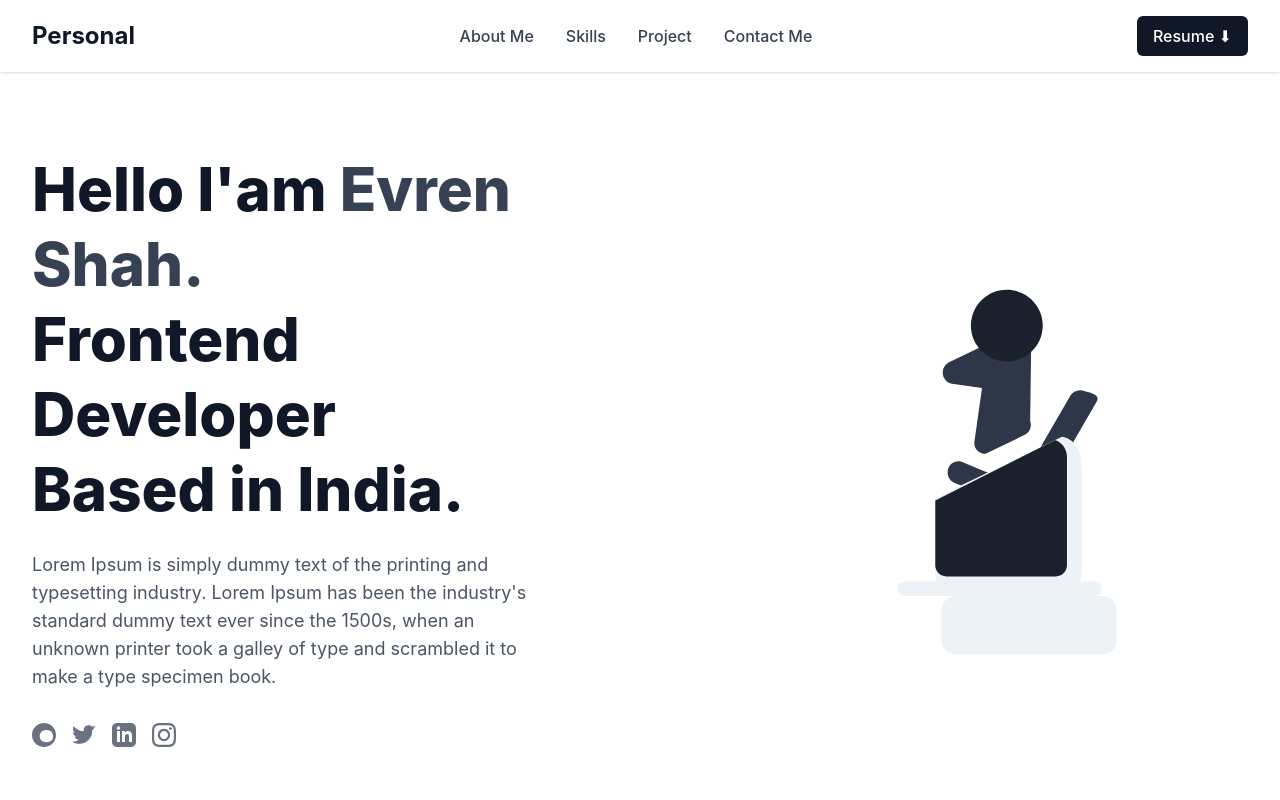
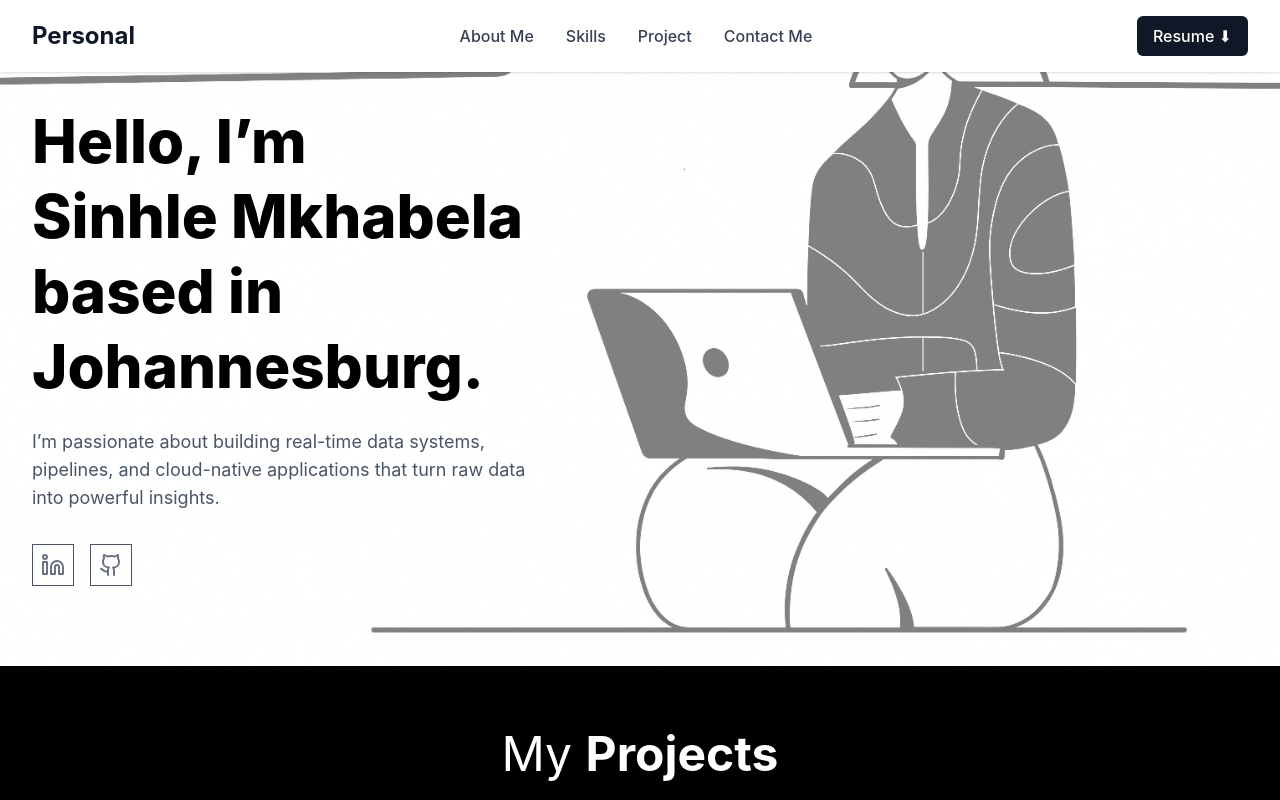
Before and after one commit to SinhleM/portfolio, a React (Vite) app: page / in a window 1280 px wide. Shown: the top 800 px of the page. Built offline with nearby package versions, Linux system fonts and the light colour scheme; the HTML template or start-up script is replaced by a standard one.

Commit message:
Hero done

```diff
--- a/src/components/Hero.jsx
+++ b/src/components/Hero.jsx
@@ -1,68 +1,67 @@
 import React from 'react';
+// Import social media icons from Lucide React
+import { Linkedin, Github } from 'lucide-react';
 
 // Hero component is the first thing users see. It contains the main heading,
 // a brief introduction, social media links, and a prominent illustration.
 // The layout is responsive, stacking vertically on mobile and side-by-side on larger screens.
 function Hero() {
-    // Inline SVG for the illustration to avoid external file dependencies.
-    const Illustration = () => (
-        <svg viewBox="0 0 200 200" xmlns="http://www.w3.org/2000/svg" className="w-full h-full">
-            <g>
-                {/* Person */}
-                <path fill="#2d3748" d="M125.8,60.2c-1.3-1.6-3.5-2.1-5.4-1.2l-22.6,10.9c-1.9,0.9-2.8,3-2.1,5c0.5,1.3,1.6,2.2,2.9,2.4l10.3,1.5 l-2.6,18.5c-0.2,1.8,1,3.5,2.8,3.9c0.4,0.1,0.8,0.1,1.2,0l13.1-6.3c1.8-0.9,2.7-2.9,2-4.8L125.8,60.2z"/>
-                <path fill="#1a202c" d="M117.4,45.1c-6.8,0-12.3,5.5-12.3,12.3s5.5,12.3,12.3,12.3s12.3-5.5,12.3-12.3S124.2,45.1,117.4,45.1z"/>
-                <path fill="#2d3748" d="M148.2,83.4l-20.7,35.8c-1,1.7-3.1,2.4-5,1.6l-22.9-9.5c-1.9-0.8-2.9-2.8-2.3-4.8c0.6-2,2.6-3.1,4.6-2.5l19.5,8.1l17.7-30.6c1-1.7,3.1-2.4,5-1.6C148.1,80.7,149.1,82,148.2,83.4z"/>
-
-                {/* Laptop and Chair */}
-                <path fill="#edf2f7" d="M136.3,95.5l-39.8,19.1c-2.2,1.1-3.6,3.3-3.6,5.7v22.2c0,3.5,2.8,6.3,6.3,6.3h37.5c3.5,0,6.3-2.8,6.3-6.3v-37.1 C143.1,99.8,140.2,96.1,136.3,95.5z"/>
-                <path fill="#1a202c" d="M92.9,117.3v22.2c0,2.1,1.7,3.8,3.8,3.8h37.5c2.1,0,3.8-1.7,3.8-3.8v-37.1c0-2.6-1.6-4.9-4-5.8L92.9,117.3z"/>
-                <rect x="80" y="145" width="70" height="5" rx="2.5" fill="#edf2f7" />
-                <path fill="#edf2f7" d="M150,150h-50c-2.8,0-5,2.2-5,5v10c0,2.8,2.2,5,5,5h50c2.8,0,5-2.2,5-5v-10C155,152.2,152.8,150,150,150z" />
-            </g>
-        </svg>
-    );
-
-    // Social media icons as inline SVGs
+    // Social media icons using Lucide React (Twitter and Instagram removed)
     const socialIcons = [
-        { href: "#", icon: <svg className="w-6 h-6" fill="currentColor" viewBox="0 0 24 24"><path d="M12 0C5.373 0 0 5.373 0 12s5.373 12 12 12 12-5.373 12-12S18.627 0 12 0zm6.29 18.29c-1.17.65-2.47.98-3.89.98-1.42 0-2.72-.33-3.89-.98C9.34 17.64 8.37 16.5 8 15.17c-.37-1.33-.37-2.83 0-4.16.37-1.33 1.34-2.47 2.51-3.12 1.17-.65 2.47-.98 3.89-.98s2.72.33 3.89.98c1.17.65 2.14 1.79 2.51 3.12.37 1.33.37 2.83 0 4.16-.37 1.33-1.34 2.47-2.51 3.12z"/></svg> },
-        { href: "#", icon: <svg className="w-6 h-6" fill="currentColor" viewBox="0 0 24 24"><path d="M24 4.557c-.883.392-1.832.656-2.828.775 1.017-.609 1.798-1.574 2.165-2.724-.951.564-2.005.974-3.127 1.195-.897-.957-2.178-1.555-3.594-1.555-3.179 0-5.515 2.966-4.797 6.045-4.091-.205-7.719-2.165-10.148-5.144-.424.727-.666 1.561-.666 2.477 0 1.61.82 3.027 2.053 3.858-.764-.024-1.482-.234-2.11-.583v.06c0 2.247 1.595 4.123 3.713 4.554-.388.106-.795.163-1.214.163-.298 0-.586-.029-.87-.083.593 1.846 2.313 3.186 4.354 3.223-1.583 1.241-3.583 1.98-5.753 1.98-.374 0-.742-.022-1.107-.064 2.042 1.313 4.473 2.08 7.088 2.08 8.5 0 13.15-7.03 13.15-13.15 0-.201-.005-.402-.014-.602.903-.652 1.686-1.465 2.305-2.394z"/></svg> },
-        { href: "#", icon: <svg className="w-6 h-6" fill="currentColor" viewBox="0 0 24 24"><path d="M19 0h-14c-2.761 0-5 2.239-5 5v14c0 2.761 2.239 5 5 5h14c2.762 0 5-2.239 5-5v-14c0-2.761-2.238-5-5-5zm-11 19h-3v-11h3v11zm-1.5-12.268c-.966 0-1.75-.79-1.75-1.764s.784-1.764 1.75-1.764 1.75.79 1.75 1.764-.783 1.764-1.75 1.764zm13.5 12.268h-3v-5.604c0-3.368-4-3.113-4 0v5.604h-3v-11h3v1.765c1.396-2.586 7-2.777 7 2.476v6.759z"/></svg> },
-        { href: "#", icon: <svg className="w-6 h-6" fill="currentColor" viewBox="0 0 24 24"><path d="M12 2.163c3.204 0 3.584.012 4.85.07 3.252.148 4.771 1.691 4.919 4.919.058 1.265.069 1.645.069 4.849s-.012 3.584-.07 4.849c-.149 3.225-1.664 4.771-4.919 4.919-1.266.058-1.644.07-4.85.07s-3.584-.012-4.849-.07c-3.26-.149-4.771-1.699-4.919-4.92-.058-1.265-.07-1.644-.07-4.849s.012-3.584.07-4.849c.149-3.227 1.664-4.771 4.919-4.919 1.266-.057 1.645-.069 4.849-.069zm0-2.163c-3.259 0-3.667.014-4.947.072-4.358.2-6.78 2.618-6.98 6.98-.059 1.281-.073 1.689-.073 4.948s.014 3.667.072 4.947c.2 4.359 2.618 6.78 6.98 6.98 1.281.058 1.689.072 4.948.072s3.667-.014 4.947-.072c4.354-.2 6.782-2.618 6.979-6.98.059-1.28.073-1.689.073-4.947s-.014-3.667-.072-4.947c-.196-4.354-2.617-6.78-6.979-6.98-1.281-.059-1.689-.073-4.948-.073zm0 5.838c-3.403 0-6.162 2.759-6.162 6.162s2.759 6.162 6.162 6.162 6.162-2.759 6.162-6.162-2.759-6.162-6.162-6.162zm0 10.162c-2.209 0-4-1.79-4-4s1.791-4 4-4 4 1.79 4 4-1.791 4-4 4zm6.406-11.845c-.796 0-1.441.645-1.441 1.44s.645 1.44 1.441 1.44 1.441-.645 1.441-1.44-.645-1.44-1.441-1.44z"/></svg> },
+        { href: "#", icon: <Linkedin className="w-6 h-6" /> },
+        { href: "https://github.com/SinhleM", icon: <Github className="w-6 h-6" /> },
     ];
 
     return (
-        // Changed py-20 to py-12, and md:py-32 to md:py-20 for less vertical space
-        <section id="hero" className="bg-white py-12 md:py-20">
-            <div className="container mx-auto px-4 sm:px-6 lg:px-8">
+        <section
+            id="hero"
+            // DECREASED TOP PADDING SIGNIFICANTLY (e.g., pt-8, md:pt-12)
+            className="relative pt-8 pb-12 md:pt-2 md:pb-20 bg-cover"
+            // Using your provided image name and background position
+            style={{
+                backgroundImage: `url('/herop.png')`, // Using /herop.png as in your last snippet
+                backgroundPosition: '50% 70%',          // ADDED: Significantly crops the top (40% down from image top aligns with element top)
+            }}
+        >
+            {/* Overlay for text readability */}
+            <div className="absolute inset-0 bg-white opacity-50"></div>
+
+            {/* Main content container, positioned above the overlay */}
+            <div className="container mx-auto px-4 sm:px-6 lg:px-8 relative z-10">
                 <div className="grid grid-cols-1 md:grid-cols-2 gap-12 items-center">
                     {/* Text Content */}
                     <div className="text-center md:text-left">
-                        <h1 className="text-4xl md:text-5xl lg:text-6xl font-extrabold text-gray-900 leading-tight">
-                            Hello I'am <span className="text-gray-700">Evren Shah.</span>
-                            <br />
-                            Frontend Developer
-                            <br />
-                            Based in India.
+                        {/* Main Hero Text - ADDED TOP PADDING HERE */}
+                        <h1 className="text-4xl md:text-5xl lg:text-6xl font-extrabold leading-tight text-black pt-6"> {/* Added pt-6 for top padding */}
+                            Hello, I’m <span className="inline-block">Sinhle Mkhabela</span>{' '}
+                            {/* Re-added the "Data Engineer" span */}
+                            based in Johannesburg.
                         </h1>
+                        {/* Sub Description Hero Text */}
                         <p className="mt-6 text-lg text-gray-600 max-w-lg mx-auto md:mx-0">
-                            Lorem Ipsum is simply dummy text of the printing and typesetting industry. Lorem Ipsum has been the industry's standard dummy text ever since the 1500s, when an unknown printer took a galley of type and scrambled it to make a type specimen book.
+                            I’m passionate about building real-time data systems, pipelines, and cloud-native applications that turn raw data into powerful insights.
                         </p>
+                        {/* Social Media Links (UNCHANGED as per your request) */}
                         <div className="mt-8 flex justify-center md:justify-start space-x-4">
                             {socialIcons.map((social, index) => (
-                                <a key={index} href={social.href} className="text-gray-500 hover:text-black transition-colors duration-300">
+                                <a
+                                    key={index}
+                                    href={social.href}
+                                    className="text-gray-500 hover:text-black transition-colors duration-300
+                                               border border-gray-600 p-2 flex items-center justify-center"
+                                >
                                     {social.icon}
                                 </a>
                             ))}
                         </div>
                     </div>
 
-                    {/* Illustration */}
+                    {/* This div previously held the SVG illustration. */}
                     <div className="relative w-full max-w-md mx-auto md:max-w-none">
-                        <Illustration />
+                        {/* The background image handles the illustration */}
                     </div>
                 </div>
-                {/* Changed mt-20 to mt-12, and md:mt-32 to md:mt-20 for less vertical space */}
-                <div className="border-b border-gray-200 mt-12 md:mt-20"></div>
+                {/* Removed: The underline component */}
             </div>
         </section>
     );
```
Also changed, not shown: public/hero.png (added), public/herop.png (added).
